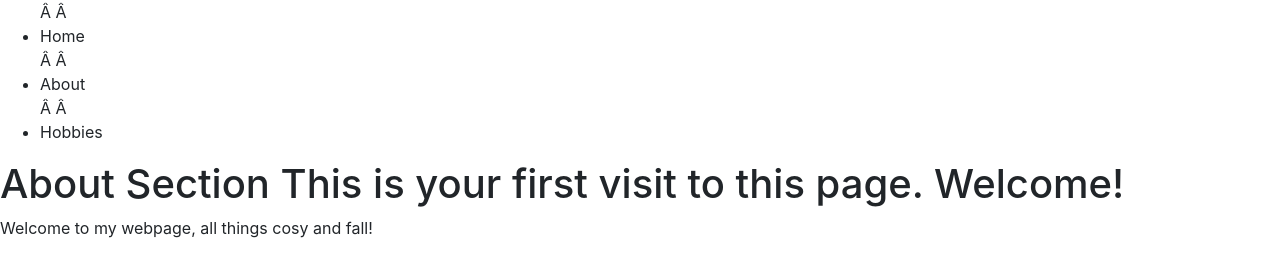
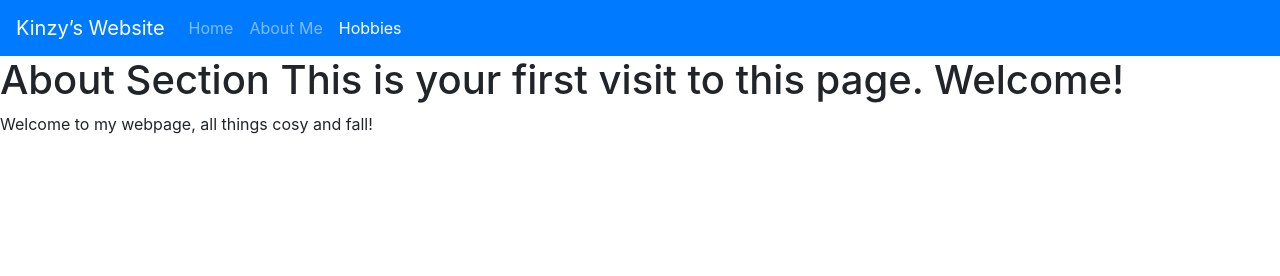
Before and after one commit to KinzyOmar/mhi1001h, a plain HTML site: page index.html in a window 1280 px wide. Drawn offline with nearby package versions, Linux system fonts and the light colour scheme.

Commit message:
index03.html

```diff
--- a/index.html
+++ b/index.html
@@ -10,16 +10,56 @@
   gtag('config', 'UA-130033005-1');
 </script>
 		<title>
-		    ~Kinzy’s Webpage~
+		    ~Kinzy’s Website~
 		</title>
 	        <link rel="stylesheet" href="https://cdn.jsdelivr.net/npm/bootstrap@4.0.0/dist/css/bootstrap.min.css" integrity="sha384-Gn5384xqQ1aoWXA+058RXPxPg6fy4IWvTNh0E263XmFcJlSAwiGgFAW/dAiS6JXm" crossorigin="anonymous">
+  <link href="css/lightbox.css" rel="stylesheet">
 	</head>
 	<body>
-<ul>
-  <li><a href=“index.html”>Home</a></li>
-  <li><a href=“about.html”>About</a></li>
-  <li><a href=“hobbies.html”>Hobbies</a></li>
+<nav class="navbar navbar-expand-lg navbar-dark bg-primary">
+
+<a class="navbar-brand" href="#">Kinzy’s Website</a>
+
+<button class="navbar-toggler" type="button" data-toggle="collapse" data-target="#navbarSupportedContent" aria-controls="navbarSupportedContent" aria-expanded="false" aria-label="Toggle navigation">
+
+<span class="navbar-toggler-icon"></span>
+
+</button>
+
+
+
+<div class="collapse navbar-collapse" id="navbarSupportedContent">
+
+<ul class="navbar-nav mr-auto">
+
+<li class="nav-item">
+
+<a class="nav-link" href="index.html">Home</a>
+
+</li>
+
+<li class="nav-item">
+
+<a class="nav-link" href="about.html">About Me</a>
+
+</li>
+
+<li class="nav-item active">
+
+<a class="nav-link" href="doggies.html">Hobbies</a>
+
+</li>
+
+
+
+
+
+
 </ul>
+</div>
+
+
+</nav>
 <h1>About Section <script type = "text/javascript">
 
 /***********************************************
```
